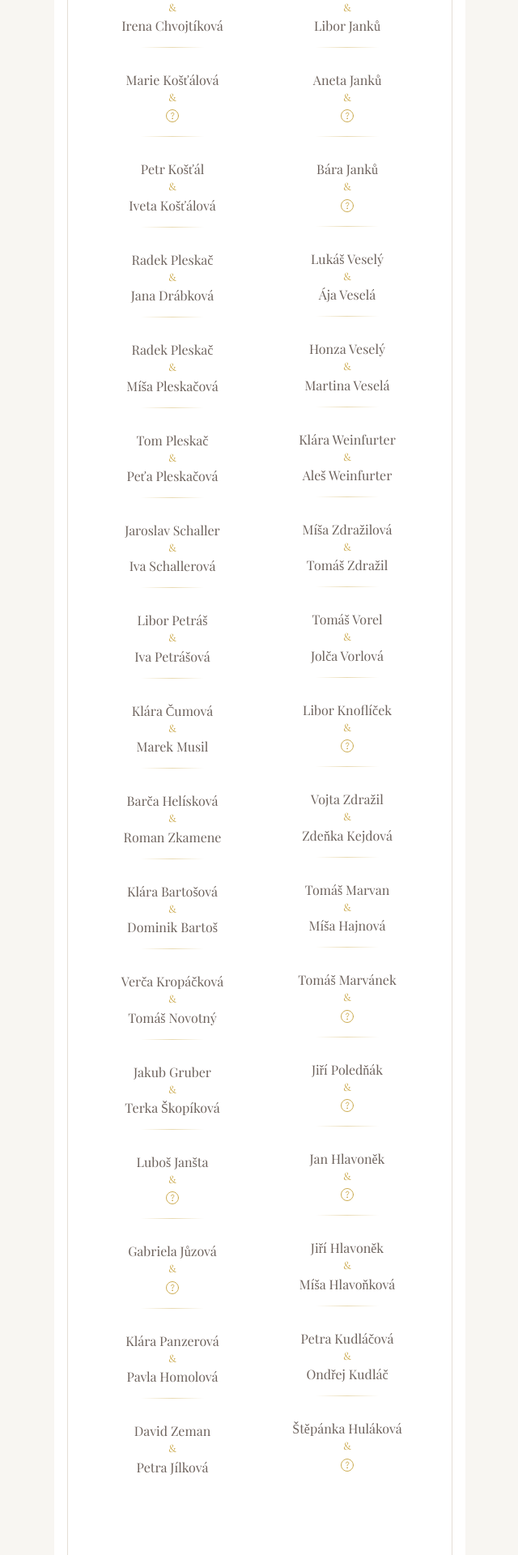
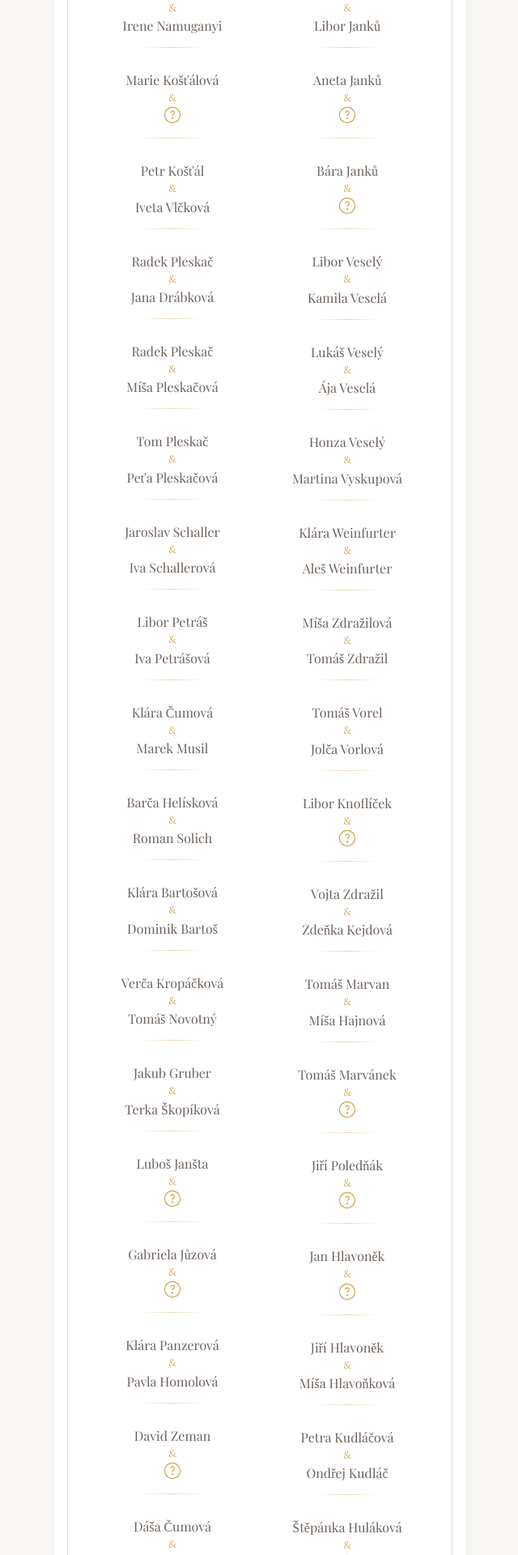
Before and after one commit to viktordvorak/wedding_web_new, an Angular app: page /guests-page in a window 1280 px wide. Shown: the part 640-2560 px from the top of the page at 81% size, without its empty margins (319-959 px from the left). Built offline with nearby package versions, Linux system fonts and the light colour scheme.

Commit message:
guest page adjustments

```diff
--- a/src/app/components/guests-page/guests-page.component.css
+++ b/src/app/components/guests-page/guests-page.component.css
@@ -212,7 +212,9 @@
   display: flex;
   justify-content: center;
   align-items: center;
-  margin-top: 4px;
+  /* drobné zvednutí, aby celková výška odpovídala položkám se jménem */
+  margin-top: -2.63px;
+  line-height: 0;
 }
 
 .guest-pair__question-icon {
@@ -289,9 +291,20 @@
     margin-bottom: 4px;
   }
 
+  /* zvětšit otazníkovou ikonku na tabletu, aby výška položky odpovídala textu */
+  .guest-pair__question-icon {
+    width: 26px;
+    height: 26px;
+  }
+
   .section__heading {
     margin-bottom: 24px;
     font-size: 1.15rem;
+  }
+
+  /* jemné doladění ve větších rozlišeních: zvýšit negativní posun, aby výšky byly stejné */
+  .guest-pair__placeholder {
+    margin-top: -3.21px;
   }
 
 }
@@ -352,6 +365,12 @@
     font-size: 1rem;
   }
 
+  /* zvětšit otazníkovou ikonku na desktopu, aby výška položky odpovídala textu */
+  .guest-pair__question-icon {
+    width: 28px;
+    height: 28px;
+  }
+
   .guest-column__icon {
     margin-bottom: 6px;
   }
@@ -361,4 +380,9 @@
     font-size: 1.25rem;
   }
 
+  /* jemné doladění na desktopu: zvýšit negativní posun, aby výšky byly stejné */
+  .guest-pair__placeholder {
+    margin-top: -3.21px;
+  }
+
 }
--- a/src/app/components/guests-page/guests-page.component.html
+++ b/src/app/components/guests-page/guests-page.component.html
@@ -34,7 +34,7 @@
       <div class="guest-pair">
         <span class="guest-pair__name">Klára Pleskačová</span>
         <span class="guest-pair__amp">&amp;</span>
-        <span class="guest-pair__name">Irena Chvojtíková</span>
+        <span class="guest-pair__name">Irene Namuganyi</span>
       </div>
 
       <div class="guest-pair">
@@ -54,7 +54,7 @@
       <div class="guest-pair">
         <span class="guest-pair__name">Petr Košťál</span>
         <span class="guest-pair__amp">&amp;</span>
-        <span class="guest-pair__name">Iveta Košťálová</span>
+        <span class="guest-pair__name">Iveta Vlčková</span>
       </div>
 
       <div class="guest-pair">
@@ -96,7 +96,7 @@
       <div class="guest-pair">
         <span class="guest-pair__name">Barča Helísková</span>
         <span class="guest-pair__amp">&amp;</span>
-        <span class="guest-pair__name">Roman Zkamene</span>
+        <span class="guest-pair__name">Roman Solich</span>
       </div>
 
       <div class="guest-pair">
@@ -154,7 +154,20 @@
       <div class="guest-pair">
         <span class="guest-pair__name">David Zeman</span>
         <span class="guest-pair__amp">&amp;</span>
-        <span class="guest-pair__name">Petra Jílková</span>
+        <span class="guest-pair__name"> <span class="guest-pair__placeholder" aria-label="doprovod bude upřesněn">
+            <svg class="guest-pair__question-icon" viewBox="0 0 24 24" aria-hidden="true">
+              <circle cx="12" cy="12" r="8.2"></circle>
+              <path
+                d="M10.35 9.35C10.55 8.35 11.25 7.75 12.25 7.75C13.35 7.75 14.05 8.45 14.05 9.4C14.05 11.05 12 11.15 12 12.85">
+              </path>
+              <circle cx="12" cy="15.55" r="0.45"></circle>
+            </svg>
+          </span></span>
+      </div>
+      <div class="guest-pair">
+        <span class="guest-pair__name">Dáša Čumová</span>
+        <span class="guest-pair__amp">&amp;</span>
+        <span class="guest-pair__name">Ivoš Čuma</span>
       </div>
     </div>
 
@@ -207,6 +220,12 @@
       </div>
 
       <div class="guest-pair">
+        <span class="guest-pair__name">Libor Veselý</span>
+        <span class="guest-pair__amp">&amp;</span>
+        <span class="guest-pair__name">Kamila Veselá</span>
+      </div>
+
+      <div class="guest-pair">
         <span class="guest-pair__name">Lukáš Veselý</span>
         <span class="guest-pair__amp">&amp;</span>
         <span class="guest-pair__name">Ája Veselá</span>
@@ -215,7 +234,7 @@
       <div class="guest-pair">
         <span class="guest-pair__name">Honza Veselý</span>
         <span class="guest-pair__amp">&amp;</span>
-        <span class="guest-pair__name">Martina Veselá</span>
+        <span class="guest-pair__name">Martina Vyskupová</span>
       </div>
 
       <div class="guest-pair">
@@ -240,7 +259,7 @@
       <div class="guest-pair">
         <span class="guest-pair__name">Libor Knoflíček</span>
         <span class="guest-pair__amp">&amp;</span>
-        <span class="guest-pair__name">        <span class="guest-pair__placeholder" aria-label="doprovod bude upřesněn">
+        <span class="guest-pair__name"> <span class="guest-pair__placeholder" aria-label="doprovod bude upřesněn">
             <svg class="guest-pair__question-icon" viewBox="0 0 24 24" aria-hidden="true">
               <circle cx="12" cy="12" r="8.2"></circle>
               <path
@@ -266,7 +285,7 @@
       <div class="guest-pair">
         <span class="guest-pair__name">Tomáš Marvánek</span>
         <span class="guest-pair__amp">&amp;</span>
-        <span class="guest-pair__name">        <span class="guest-pair__placeholder" aria-label="doprovod bude upřesněn">
+        <span class="guest-pair__name"> <span class="guest-pair__placeholder" aria-label="doprovod bude upřesněn">
             <svg class="guest-pair__question-icon" viewBox="0 0 24 24" aria-hidden="true">
               <circle cx="12" cy="12" r="8.2"></circle>
               <path
@@ -280,7 +299,7 @@
       <div class="guest-pair">
         <span class="guest-pair__name">Jiří Poledňák</span>
         <span class="guest-pair__amp">&amp;</span>
-        <span class="guest-pair__name">        <span class="guest-pair__placeholder" aria-label="doprovod bude upřesněn">
+        <span class="guest-pair__name"> <span class="guest-pair__placeholder" aria-label="doprovod bude upřesněn">
             <svg class="guest-pair__question-icon" viewBox="0 0 24 24" aria-hidden="true">
               <circle cx="12" cy="12" r="8.2"></circle>
               <path
@@ -294,7 +313,7 @@
       <div class="guest-pair">
         <span class="guest-pair__name">Jan Hlavoněk</span>
         <span class="guest-pair__amp">&amp;</span>
-        <span class="guest-pair__name">        <span class="guest-pair__placeholder" aria-label="doprovod bude upřesněn">
+        <span class="guest-pair__name"> <span class="guest-pair__placeholder" aria-label="doprovod bude upřesněn">
             <svg class="guest-pair__question-icon" viewBox="0 0 24 24" aria-hidden="true">
               <circle cx="12" cy="12" r="8.2"></circle>
               <path
@@ -320,7 +339,7 @@
       <div class="guest-pair">
         <span class="guest-pair__name">Štěpánka Huláková</span>
         <span class="guest-pair__amp">&amp;</span>
-        <span class="guest-pair__name">        <span class="guest-pair__placeholder" aria-label="doprovod bude upřesněn">
+        <span class="guest-pair__name"> <span class="guest-pair__placeholder" aria-label="doprovod bude upřesněn">
             <svg class="guest-pair__question-icon" viewBox="0 0 24 24" aria-hidden="true">
               <circle cx="12" cy="12" r="8.2"></circle>
               <path
--- a/src/app/components/rvsp-page/rvsp-page.component.css
+++ b/src/app/components/rvsp-page/rvsp-page.component.css
@@ -436,6 +436,11 @@
     color: rgba(95, 95, 95, 0.45);
     cursor: not-allowed;
     box-shadow: none;
+    opacity: 0.6;
+}
+
+.submit-button:disabled:hover {
+  transform: none;
 }
 
 .submit-icon svg {
--- a/src/app/components/rvsp-page/rvsp-page.component.html
+++ b/src/app/components/rvsp-page/rvsp-page.component.html
@@ -105,13 +105,13 @@
             <textarea formControlName="note" placeholder="Máte pro nás nějakou poznámku?"></textarea>
         </label>
 
-        <button class="submit-button" type="submit" [disabled]="rsvpForm.invalid">
+        <button class="submit-button" type="submit" [disabled]="rsvpForm.invalid || submitted">
             <span class="submit-icon" aria-hidden="true">
                 <svg viewBox="0 0 24 24" width="18" height="18" fill="currentColor" xmlns="http://www.w3.org/2000/svg">
                     <path d="M2 21l19-9-19-9v7l13 2-13 2v7z" />
                 </svg>
             </span>
-            Odeslat odpověď
+            {{ submitted ? 'Odesílám...' : 'Odeslat odpověď' }}
         </button>
     </form>
 
--- a/src/app/components/rvsp-page/rvsp-page.component.ts
+++ b/src/app/components/rvsp-page/rvsp-page.component.ts
@@ -36,14 +36,14 @@ export class RvspPageComponent {
   ) { }
 
   onSubmit(): void {
-    if (this.rsvpForm.invalid) {
+    if (this.rsvpForm.invalid || this.submitted) {
       this.rsvpForm.markAllAsTouched();
       return;
     }
+    this.submitted = true;
 
     this.service.submitRsvp(this.rsvpForm.getRawValue()).subscribe({
       next: () => {
-        this.submitted = true;
         this.flashMessage = 'Odeslání proběhlo úspěšně. Děkujeme!';
         this.flashMessageType = 'success';
         setTimeout(() => {
@@ -62,6 +62,7 @@ export class RvspPageComponent {
         }, 1800);
       },
       error: () => {
+        this.submitted = false;
         this.flashMessage = 'Odeslání se nepodařilo. Zkuste to prosím znovu.';
         this.flashMessageType = 'error';
 
--- a/src/styles.css
+++ b/src/styles.css
@@ -18,7 +18,7 @@ html, body {
   --color-bg: #F8F6F2;
   --color-text: #726962;/*#2B2B2B;*/
   --color-muted: #6B6B6B;
-  --color-accent: #C8A96A;
+  --color-accent: #D3A650;/* #C8A96A;*/
   --color-border: #E5DED6;
 }
 
```
Also changed, not shown: src/app/components/place-page/place-page.component.html (+3 -8 lines), src/app/components/welcome-page/welcome-page.component.css (+5 -5 lines), src/assets/images/logo-divider.png (added), src/assets/images/rsvp.png.
